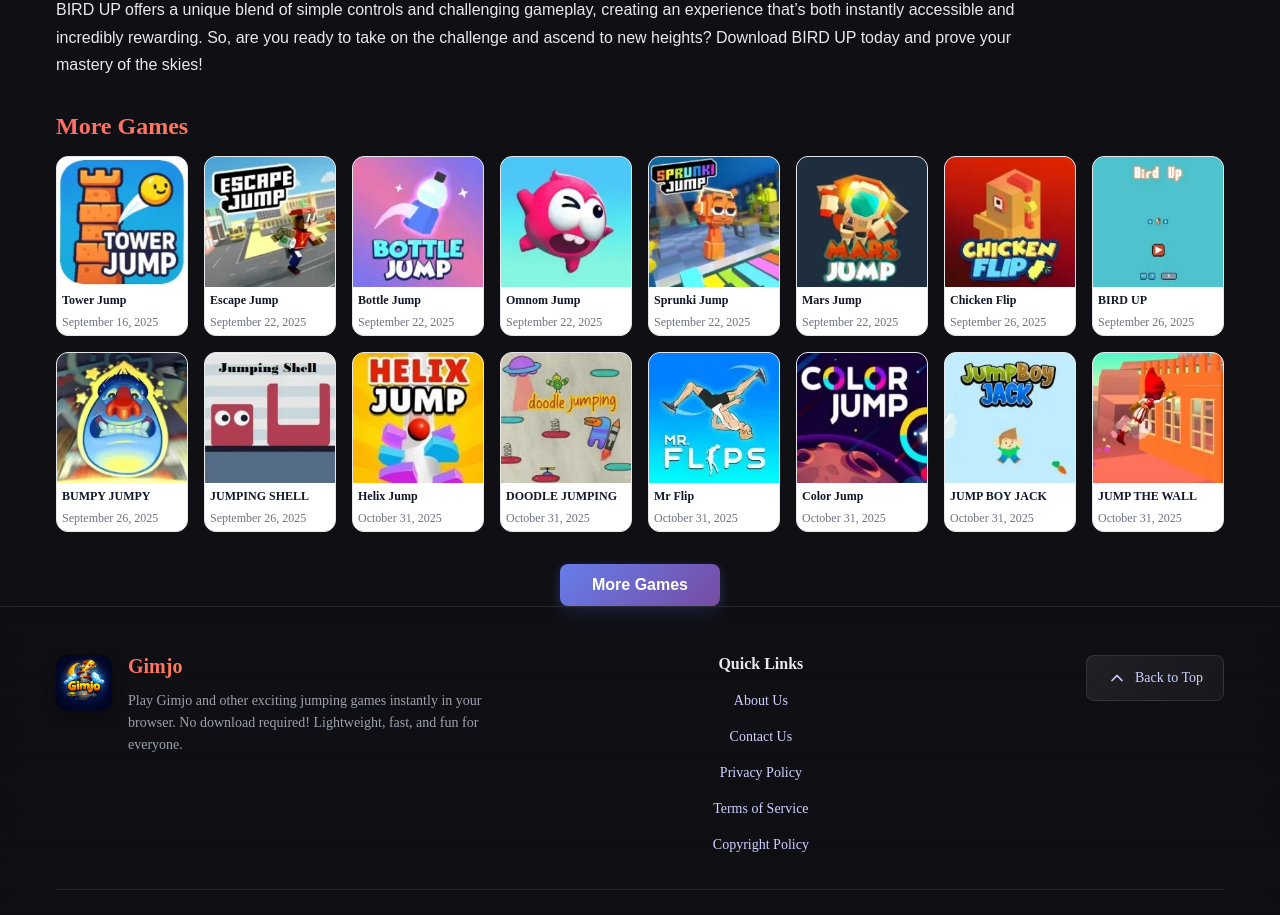
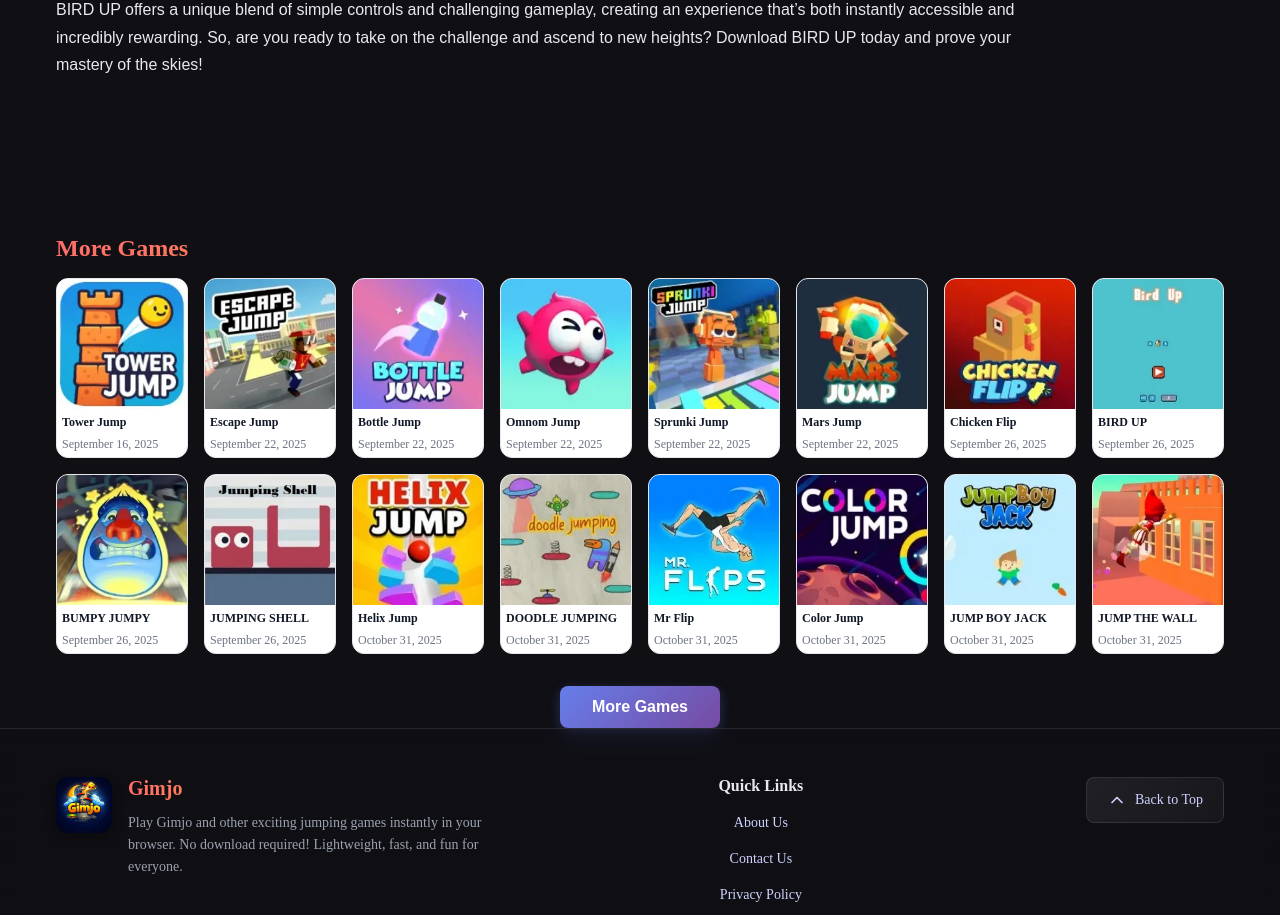
Before and after one commit to wanghuan072/gimjo, a Vue app in the folder Tower-Jump/: page /bird-up in a window 1280 px wide. Shown: the part 2640-3555 px from the top of the page. Built offline with nearby package versions, Linux system fonts and the light colour scheme.

Commit message:
添加广告-6

```diff
--- a/Tower-Jump/src/views/HomeView.vue
+++ b/Tower-Jump/src/views/HomeView.vue
@@ -122,7 +122,7 @@
               </div>
             </section>
 
-            <!-- AdSense Direct：在 Hot Games 上方（与后台代码一致） -->
+            <!-- ADX 广告代码 - 1 -->
             <div
               style="margin: 16px 0; display: flex; justify-content: center; max-width: 100%; overflow-x: auto"
             >
@@ -194,6 +194,19 @@
 
           </aside>
         </section>
+
+        <!-- ADX 广告代码 - 2 -->
+        <div
+          style="margin: 16px 0; display: flex; justify-content: center; max-width: 100%; overflow-x: auto"
+        >
+          <ins
+            class="adsbygoogle"
+            style="display: inline-block; width: 970px; max-width: 100%; height: 90px"
+            data-ad-client="ca-pub-9435047454967498"
+            data-ad-slot="gimjo-ban01"
+            data-tag-src="gamtg"
+          ></ins>
+        </div>
 
         <section id="games" class="section-games">
           <h2 class="section-title">More Games</h2>
@@ -478,12 +491,22 @@
   }
 }
 
+// More Games 上方横幅 gimjo-ban01（与页面中第三个 adsbygoogle 顺序对应）
+const loadMoreGamesAboveBan01 = () => {
+  try {
+    ;(window.adsbygoogle = window.adsbygoogle || []).push({})
+  } catch (e) {
+    console.error('AdSense direct (above More Games, gimjo-ban01) push failed:', e)
+  }
+}
+
 onMounted(async () => {
   initializeGame()
 
   await nextTick()
+  loadAds()
   loadHotGamesAboveDirectAd()
-  loadAds()
+  loadMoreGamesAboveBan01()
 })
 
 onUnmounted(() => {
```
